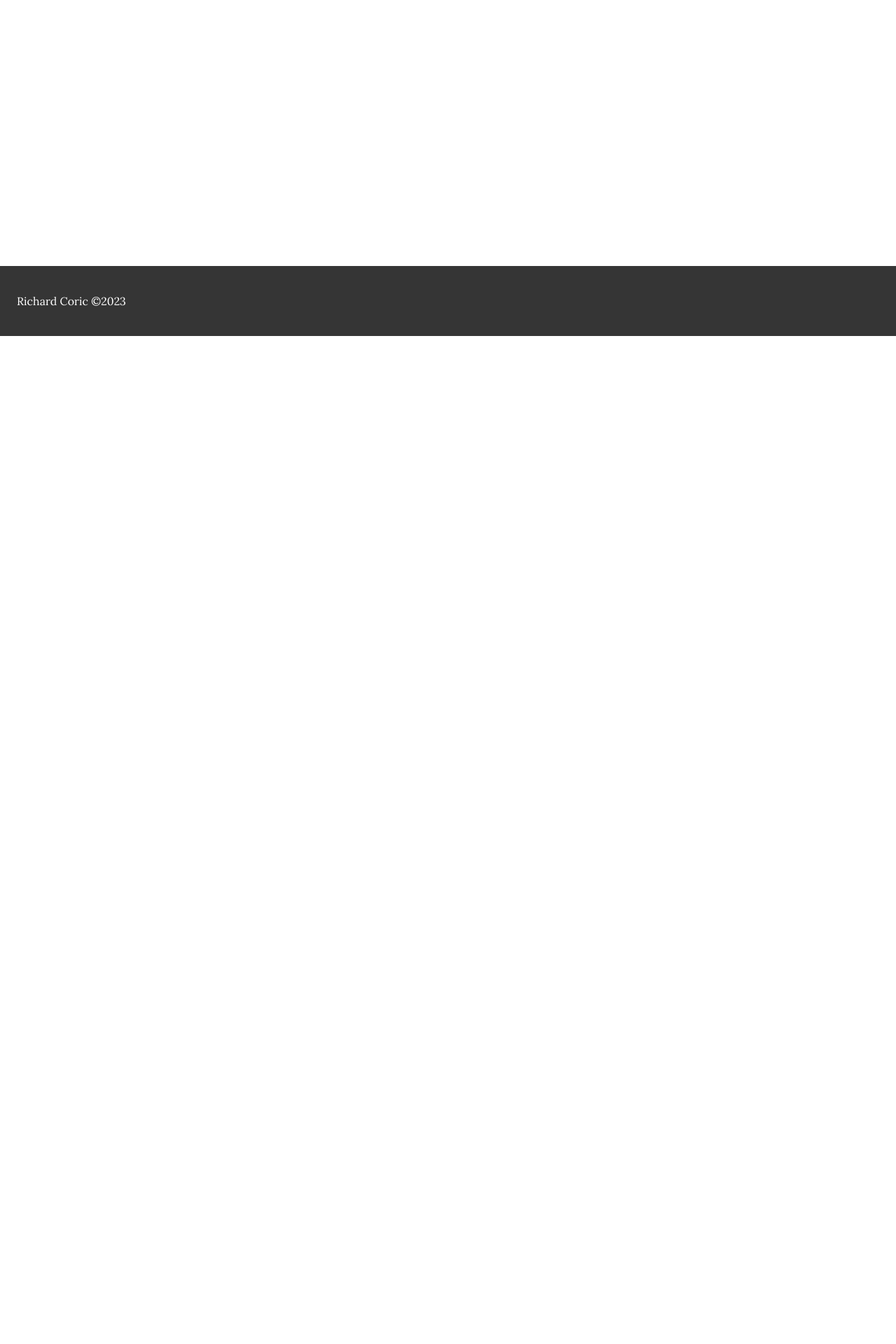
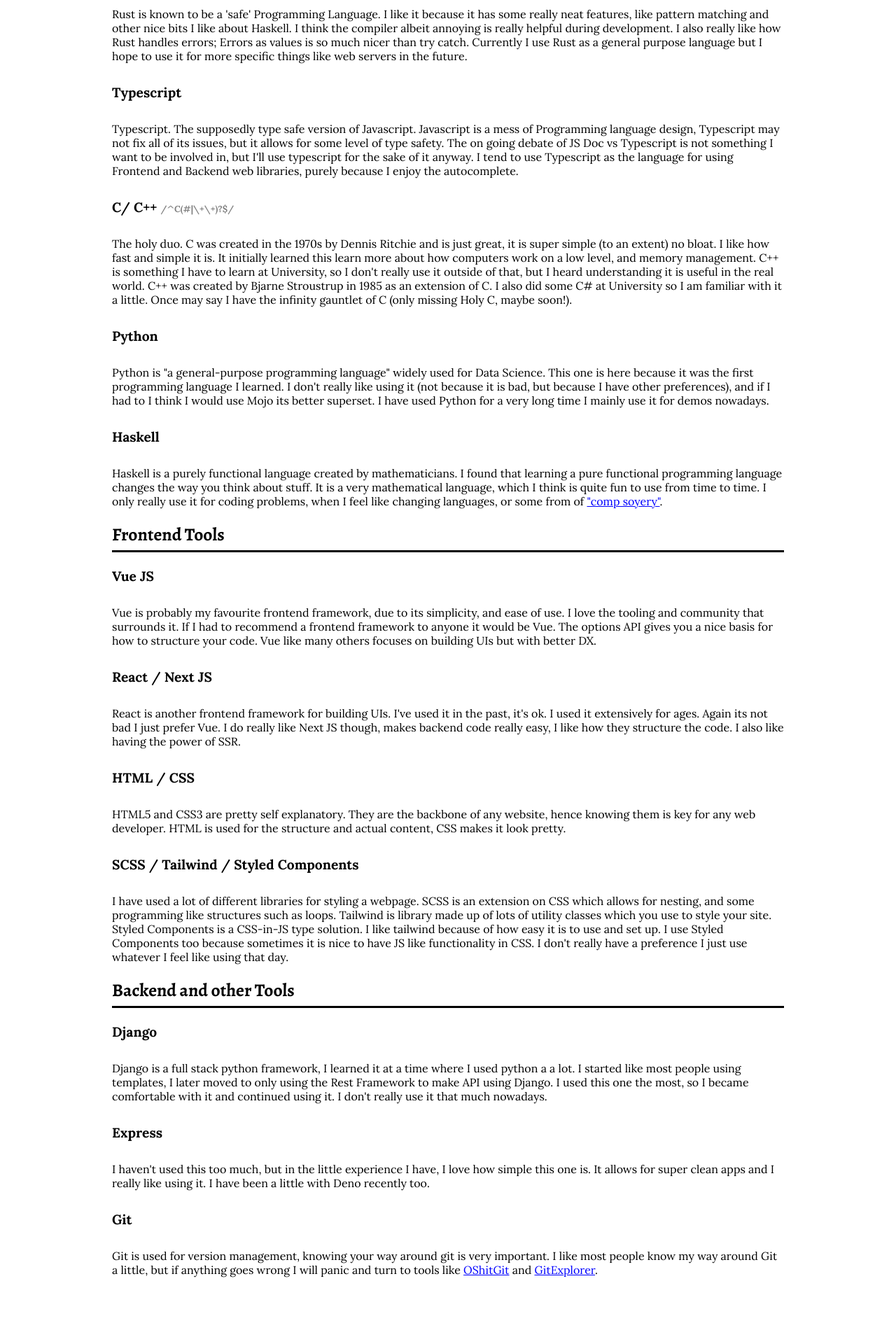
Before and after one commit to MeRichard123/Portfolio, a Next.js app: page /techstack in a window 1280 px wide. Shown: the part 340-2260 px from the top of the page at 70% size. Before the commit the page ends 820 px from the top, so only its background shows below. Built offline with nearby package versions, Linux system fonts and the light colour scheme.

Commit message:
Finish Skills Section

```diff
--- a/lib/themes.ts
+++ b/lib/themes.ts
@@ -26,9 +26,9 @@
   colours: {
     background: '#000',
     text: '#fff',
-    section: '#100D0D',
+    section: '#232323',
     formBackground: '#100D0D',
-    linkColour: '#E5E5CB',
+    linkColour: '#f6f6f6',
     footerBackground: '#000',
   },
 };
--- /dev/null
+++ b/pages/api/coffee.ts
@@ -0,0 +1,13 @@
+// Next.js API route support: https://nextjs.org/docs/api-routes/introduction
+import type { NextApiRequest, NextApiResponse } from 'next';
+
+type Data = {
+  message: string
+}
+
+export default function handler(
+  req: NextApiRequest,
+  res: NextApiResponse<Data>,
+) {
+  res.status(418).json({ message: 'I\'m a Teapot' });
+}
--- a/pages/api/hello.ts
+++ b/pages/api/tea.ts
@@ -1,13 +1,12 @@
-// Next.js API route support: https://nextjs.org/docs/api-routes/introduction
 import type { NextApiRequest, NextApiResponse } from 'next';
 
 type Data = {
-  name: string
+    message: string;
 }
 
 export default function handler(
   req: NextApiRequest,
   res: NextApiResponse<Data>,
 ) {
-  res.status(200).json({ name: 'John Doe' });
+  res.status(200).json({ message: 'Yay, you\'re a proper Brit now innit' });
 }
--- a/pages/techstack/index.tsx
+++ b/pages/techstack/index.tsx
@@ -1,16 +1,139 @@
 import React from 'react';
 import {
   StyledSkillMain, StyledSkillTitle,
-  StyledSecondaryHeading, LeftAlign, StyledTertiaryHeading,
+  StyledSecondaryHeading, LeftAlign, StyledTertiaryHeading, StyledParagraph,
+  StyledLink, StyledSmall,
 } from './stack.styles';
 
 const techstack = () => (
   <StyledSkillMain>
     <StyledSkillTitle>My Tech Stack</StyledSkillTitle>
     <LeftAlign>
+      <StyledParagraph>
+        tlr; At the end of the day, I don&apos;t really care what I use. I hate all
+        languages equally, I just hate some of them less. I decide what I use on a project
+        per project basis.
+      </StyledParagraph>
       <StyledSecondaryHeading>Programming Languages</StyledSecondaryHeading>
-
-      <StyledTertiaryHeading>Rust</StyledTertiaryHeading>
+      <>
+        <StyledTertiaryHeading>Rust</StyledTertiaryHeading>
+        <StyledParagraph>
+          Rust is known to be a &apos;safe&apos; Programming Language. I like it because it has some
+          really neat features, like pattern matching and other nice bits I like about Haskell. I
+          think the compiler albeit annoying is really helpful during development. I also really
+          like how Rust handles errors; Errors as values is so much nicer than try catch. Currently
+          I use Rust as a general purpose language but I hope to use it for more specific things
+          like web servers in the future.
+        </StyledParagraph>
+        <StyledTertiaryHeading>Typescript</StyledTertiaryHeading>
+        <StyledParagraph>
+          Typescript. The supposedly type safe version of Javascript. Javascript is a mess of
+          Programming language design, Typescript may not fix all of its issues, but it allows
+          for some level of type safety. The on going debate of JS Doc vs Typescript is not
+          something I want to be involved in, but I&apos;ll use typescript for the sake of it
+          anyway. I tend to use Typescript as the language for using Frontend and Backend web
+          libraries, purely because I enjoy the autocomplete.
+        </StyledParagraph>
+        <StyledTertiaryHeading>
+          C/ C++
+          {' '}
+          <StyledSmall>/^C(#|\+\+)?$/</StyledSmall>
+        </StyledTertiaryHeading>
+        <StyledParagraph>
+          The holy duo. C was created in the 1970s by Dennis Ritchie and is just great,
+          it is super simple (to an extent) no bloat. I like how fast and simple it is.
+          It initially learned this learn more about how computers work on
+          a low level, and memory management. C++ is something I have to learn at University, so I
+          don&apos;t really use it outside of that, but I heard understanding it is useful in the
+          real world. C++ was created by Bjarne Stroustrup in 1985 as an extension of C.
+          I also did some C# at University so I am familiar with it a little. Once may say I
+          have the infinity gauntlet of C (only missing Holy C, maybe soon!).
+        </StyledParagraph>
+        <StyledTertiaryHeading>Python</StyledTertiaryHeading>
+        <StyledParagraph>
+          Python is &quot;a general-purpose programming language&quot; widely used for Data Science.
+          This one is here because it was the first programming language I learned. I don&apos;t
+          really like using it (not because it is bad, but because I have other preferences),
+          and if I had to I think I would use Mojo its better superset.
+          I have used Python for a very long time I mainly use it for demos nowadays.
+        </StyledParagraph>
+        <StyledTertiaryHeading>Haskell</StyledTertiaryHeading>
+        <StyledParagraph>
+          Haskell is a purely functional language created by mathematicians.
+          I found that learning a pure functional programming language changes the way you think
+          about stuff. It is a very mathematical language, which I think is quite fun to use from
+          time to time. I only really use it for coding problems, when I feel like changing
+          languages, or some from of
+          {' '}
+          {' '}
+          <StyledLink href="https://www.urbandictionary.com/define.php?term=compsoy">&quot;comp soyery&quot;</StyledLink>
+          .
+        </StyledParagraph>
+      </>
+      <StyledSecondaryHeading>Frontend Tools</StyledSecondaryHeading>
+      <>
+        <StyledTertiaryHeading>Vue JS</StyledTertiaryHeading>
+        <StyledParagraph>
+          Vue is probably my favourite frontend framework, due to its simplicity, and ease
+          of use. I love the tooling and community that surrounds it. If I had to recommend
+          a frontend framework to anyone it would be Vue. The options API gives you a nice
+          basis for how to structure your code. Vue like many others focuses on building UIs
+          but with better DX.
+        </StyledParagraph>
+        <StyledTertiaryHeading>React / Next JS</StyledTertiaryHeading>
+        <StyledParagraph>
+          React is another frontend framework for building UIs.
+          I&apos;ve used it in the past, it&apos;s ok. I used it extensively
+          for ages. Again its not bad I just prefer Vue. I do really like Next JS though, makes
+          backend code really easy, I like how they structure the code. I also like having the
+          power of SSR.
+        </StyledParagraph>
+        <StyledTertiaryHeading>HTML / CSS</StyledTertiaryHeading>
+        <StyledParagraph>
+          HTML5 and CSS3 are pretty self explanatory. They are the backbone of any website,
+          hence knowing them is key for any web developer. HTML is used for the structure and
+          actual content, CSS makes it look pretty.
+        </StyledParagraph>
+        <StyledTertiaryHeading>SCSS / Tailwind / Styled Components</StyledTertiaryHeading>
+        <StyledParagraph>
+          I have used a lot of different libraries for styling a webpage. SCSS is an extension on
+          CSS which allows for nesting, and some programming like structures such as loops.
+          Tailwind is library made up of lots of utility classes which you use to style your site.
+          Styled Components is a CSS-in-JS type solution. I like tailwind because of how easy it is
+          to use and set up. I use Styled Components too because sometimes it is nice to have JS
+          like functionality in CSS. I don&apos;t really have a preference I just use whatever I
+          feel like using that day.
+        </StyledParagraph>
+      </>
+      <StyledSecondaryHeading>Backend and other Tools</StyledSecondaryHeading>
+      <>
+        <StyledTertiaryHeading>Django</StyledTertiaryHeading>
+        <StyledParagraph>
+          Django is a full stack python framework, I learned it at a time where I used python a
+          a lot. I started like most people using templates, I later moved to only using the
+          Rest Framework to make API using Django. I used this one the most, so I became comfortable
+          with it and continued using it. I don&apos;t really use it that much nowadays.
+        </StyledParagraph>
+        <StyledTertiaryHeading>Express</StyledTertiaryHeading>
+        <StyledParagraph>
+          I haven&apos;t used this too much, but in the little experience I have, I love how simple
+          this one is. It allows for super clean apps and I really like using it. I have been
+          a little with Deno recently too.
+        </StyledParagraph>
+        <StyledTertiaryHeading>Git</StyledTertiaryHeading>
+        <StyledParagraph>
+          Git is used for version management, knowing your way around git is very important. I like
+          most people know my way around Git a little, but if anything goes wrong I will panic
+          and turn to tools like
+          {' '}
+          <StyledLink href="https://ohshitgit.com/">OShitGit</StyledLink>
+          {' '}
+          and
+          {' '}
+          <StyledLink href="https://gitexplorer.com/">GitExplorer</StyledLink>
+          .
+        </StyledParagraph>
+      </>
     </LeftAlign>
   </StyledSkillMain>
 );
--- a/pages/techstack/stack.styles.ts
+++ b/pages/techstack/stack.styles.ts
@@ -21,8 +21,9 @@
 `;
 
 export const StyledSecondaryHeading = styled.h2`
-  font-size: clamp(1rem, 2vw, 2rem);
+  font-size: clamp(1.2rem, 2vw, 2rem);
   width: 100%;
+  margin-top: 20px;
   position: relative;
   &::after {
     content: '';
@@ -36,10 +37,23 @@
 `;
 
 export const StyledTertiaryHeading = styled.h3`
-  font-size: clamp(0.8rem, 1.5vw, 1.3rem);
+  font-size: clamp(1.2rem, 1.5vw, 1.5rem);
   margin: 30px 0;
 `;
 
-export default () => {
-  console.log('Hi');
-};
+export const StyledParagraph = styled.p`
+
+`;
+
+export const StyledLink = styled.a`
+  text-decoration: underline;
+  color: blue;
+`;
+
+export const StyledSmall = styled.small`
+  font-size: 0.8rem;
+  text-style: italic;
+  color: gray;
+`;
+
+export default () => { };
--- a/sections/Blog/Blog.tsx
+++ b/sections/Blog/Blog.tsx
@@ -14,8 +14,7 @@
       </StyledTitleSecondary>
       <StyledBlogs>
         <StyledBlogLink
-          href="https://dev.to/merichard123/making-my-own-css-framework-50j9"
-          target="_blank"
+          href="/blogs/making-my-own-css-framework-50j9"
           rel="noopener noreferrer"
         >
           <StyledBlog>
@@ -30,8 +29,7 @@
           </StyledBlog>
         </StyledBlogLink>
         <StyledBlogLink
-          href="https://dev.to/merichard123/my-website-process-1pg9"
-          target="_blank"
+          href="/blogs/my-website-process-1pg9"
           rel="noopener noreferrer"
         >
           <StyledBlog>
--- a/sections/Skills/Skills.styles.ts
+++ b/sections/Skills/Skills.styles.ts
@@ -25,6 +25,7 @@
   gap: 1.5rem;
   justify-content: center;
   align-items: center;
+  margin-top: 15px;
 `;
 
 export const StyledSkillDivision = styled.div`
@@ -42,7 +43,7 @@
     content: '';
     height: 3px;
     width: 100%;
-    background: ${props => props.theme.colours.text};
+    background: ${(props) => props.theme.colours.text};
     position: absolute;
     left: 0;
     bottom: -8px;
--- a/sections/Skills/Skills.tsx
+++ b/sections/Skills/Skills.tsx
@@ -1,9 +1,8 @@
-import Image from 'next/image';
+import Button from '../../components/Button';
 import {
   StyledMain, StyledFlexContainer, StyledDescription,
-  StyledSkillsContainer, StyledSkillDivision, StyledSkillTitle
+  StyledSkillsContainer, StyledSkillDivision, StyledSkillTitle,
 } from './Skills.styles';
-
 
 function Skills() {
   return (
@@ -44,6 +43,7 @@
             </ul>
           </StyledSkillDivision>
         </StyledSkillsContainer>
+        <Button link="/techstack">More Info</Button>
       </StyledFlexContainer>
     </StyledMain>
   );
```
Also changed, not shown: 2 other files (tests, documents, lock files or other folders). Lines whose indentation alone changed are shown as unchanged.
